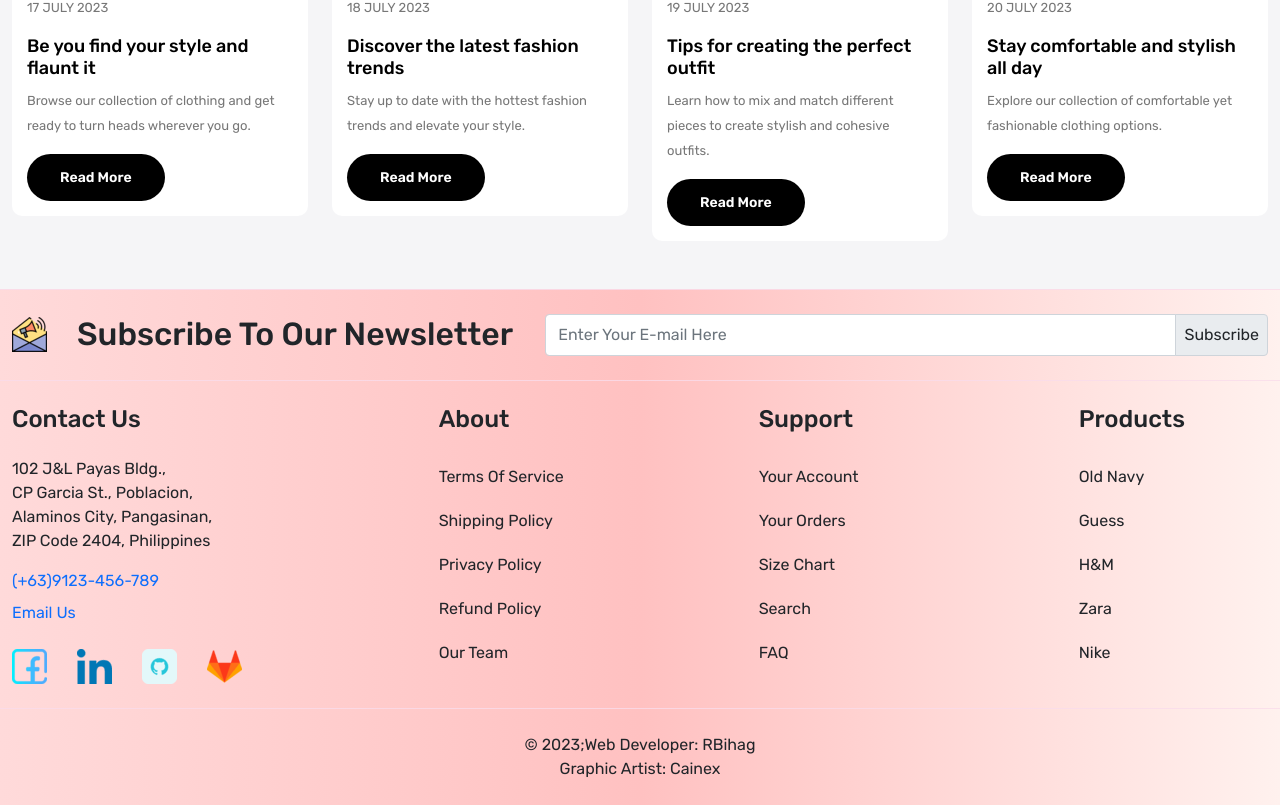
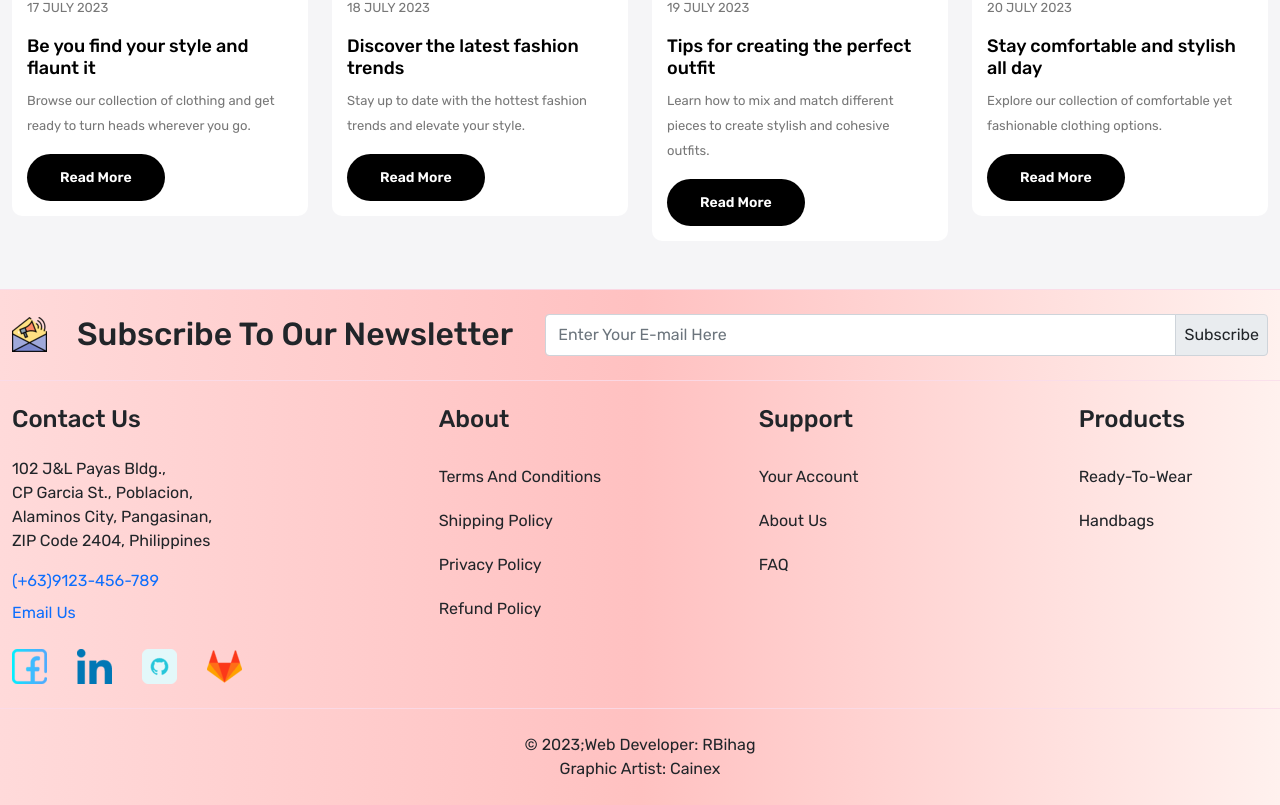
Before and after one commit to Rbihag/ecomm-app, a React (Create React App) app: page / in a window 1280 px wide. Shown: the part 4476-5281 px from the top of the page. Built offline with nearby package versions, Linux system fonts and the light colour scheme.

Commit message:
added policy pages

```diff
--- a/src/App.css
+++ b/src/App.css
@@ -739,5 +739,13 @@ color: var(--color-1c1c1b);
   color: var(--color-777777);
 } */
 
+/* auth card end */
 
-/* auth card end */
+/* policy section start */
+
+.policy{
+  background-color: white;
+  padding: 30px;
+}
+
+/* policy section end */
--- a/src/App.js
+++ b/src/App.js
@@ -16,6 +16,10 @@ import Login from './pages/Login.js';
 import Forgotpassword from './pages/Forgotpassword.js';
 import Signup from './pages/Signup.js';
 import Resetpassword from './pages/Resetpassword.js';
+import PrivacyPolicy from './pages/PrivacyPolicy.js';
+import RefundPolicy from './pages/RefundPolicy.js';
+import ShippingPolicy from './pages/ShippingPolicy.js';
+import TermsAndConditions from './pages/TermsAndConditions.js';
 
 function App() {
   return (
@@ -33,6 +37,10 @@ function App() {
             <Route path="forgot-password" element={<Forgotpassword />} />
             <Route path="sign-up" element={<Signup />} />
             <Route path="reset-password" element={<Resetpassword />} />
+            <Route path="privacy-policy" element={<PrivacyPolicy />} />
+            <Route path="refund-policy" element={<RefundPolicy />} />
+            <Route path="shipping-policy" element={<ShippingPolicy />} />
+            <Route path="terms-conditions" element={<TermsAndConditions />} />
           </Route>
         </Routes>
       </BrowserRouter>
--- a/src/components/Footer.js
+++ b/src/components/Footer.js
@@ -47,31 +47,25 @@ const Footer = () => {
                         <div className='col-3'>
                             <h4 className='mb-4'>About</h4>
                             <div className='footer-link d-flex flex-column'>
-                                <NavLink className="text-dark py-2 mb-1">Terms Of Service</NavLink>
-                                <NavLink className="text-dark py-2 mb-1">Shipping Policy</NavLink>
-                                <NavLink className="text-dark py-2 mb-1">Privacy Policy</NavLink>
-                                <NavLink className="text-dark py-2 mb-1">Refund Policy</NavLink>
-                                <NavLink className="text-dark py-2 mb-1">Our Team</NavLink>
+                                <NavLink to='/terms-conditions' className="text-dark py-2 mb-1">Terms And Conditions</NavLink>
+                                <NavLink to='/shipping-policy' className="text-dark py-2 mb-1">Shipping Policy</NavLink>
+                                <NavLink to='/privacy-policy' className="text-dark py-2 mb-1">Privacy Policy</NavLink>
+                                <NavLink to='/refund-policy' className="text-dark py-2 mb-1">Refund Policy</NavLink>
                             </div>
                         </div>
                         <div className='col-3'>
                             <h4 className='mb-4'>Support</h4>
                             <div className='footer-link d-flex flex-column'>
                                 <NavLink className="text-dark py-2 mb-1">Your Account</NavLink>
-                                <NavLink className="text-dark py-2 mb-1">Your Orders</NavLink>
-                                <NavLink className="text-dark py-2 mb-1">Size Chart</NavLink>
-                                <NavLink className="text-dark py-2 mb-1">Search</NavLink>
+                                <NavLink className="text-dark py-2 mb-1">About Us</NavLink>
                                 <NavLink className="text-dark py-2 mb-1">FAQ</NavLink>
                             </div>
                         </div>
                         <div className='col-2'>
                             <h4 className='mb-4'>Products</h4>
                             <div className='footer-link d-flex flex-column'>
-                                <NavLink className="text-dark py-2 mb-1">Old Navy</NavLink>
-                                <NavLink className="text-dark py-2 mb-1">Guess</NavLink>
-                                <NavLink className="text-dark py-2 mb-1">H&M</NavLink>
-                                <NavLink className="text-dark py-2 mb-1">Zara</NavLink>
-                                <NavLink className="text-dark py-2 mb-1">Nike</NavLink>
+                                <NavLink className="text-dark py-2 mb-1">Ready-To-Wear</NavLink>
+                                <NavLink className="text-dark py-2 mb-1">Handbags</NavLink>
                             </div>
                         </div>
                     </div>
--- /dev/null
+++ b/src/pages/PrivacyPolicy.js
@@ -0,0 +1,26 @@
+import React from 'react'
+import Meta from '../components/Meta'
+import BreadCrumb from '../components/BreadCrumb'
+// import { Link } from 'react-router-dom'
+
+const PrivacyPolicy = () => {
+    return (
+        <>
+            <Meta title={'Privacy Policy'} />
+            <BreadCrumb title='Privacy Policy' />
+            <section className='policy-wrapper py-5 home-wrapper-2'>
+                <div className='container-xxl'>
+                    <div className='row'>
+                        <div className='col-12'>
+                            <div className='policy'>
+
+                            </div>
+                        </div>
+                    </div>
+                </div>
+            </section>
+        </>
+    )
+}
+
+export default PrivacyPolicy
--- /dev/null
+++ b/src/pages/RefundPolicy.js
@@ -0,0 +1,26 @@
+import React from 'react'
+import Meta from '../components/Meta'
+import BreadCrumb from '../components/BreadCrumb'
+// import { Link } from 'react-router-dom'
+
+const RefundPolicy = () => {
+    return (
+        <>
+            <Meta title={'Refund Policy'} />
+            <BreadCrumb title='Refund Policy' />
+            <section className='policy-wrapper py-5 home-wrapper-2'>
+                <div className='container-xxl'>
+                    <div className='row'>
+                        <div className='col-12'>
+                            <div className='policy'>
+
+                            </div>
+                        </div>
+                    </div>
+                </div>
+            </section>
+        </>
+    )
+}
+
+export default RefundPolicy
--- /dev/null
+++ b/src/pages/ShippingPolicy.js
@@ -0,0 +1,26 @@
+import React from 'react'
+import Meta from '../components/Meta'
+import BreadCrumb from '../components/BreadCrumb'
+// import { Link } from 'react-router-dom'
+
+const ShippingPolicy = () => {
+    return (
+        <>
+            <Meta title={'Shipping Policy'} />
+            <BreadCrumb title='Shipping Policy' />
+            <section className='policy-wrapper py-5 home-wrapper-2'>
+                <div className='container-xxl'>
+                    <div className='row'>
+                        <div className='col-12'>
+                            <div className='policy'>
+
+                            </div>
+                        </div>
+                    </div>
+                </div>
+            </section>
+        </>
+    )
+}
+
+export default ShippingPolicy
--- /dev/null
+++ b/src/pages/TermsAndConditions.js
@@ -0,0 +1,26 @@
+import React from 'react'
+import Meta from '../components/Meta'
+import BreadCrumb from '../components/BreadCrumb'
+// import { Link } from 'react-router-dom'
+
+const TermsAndConditions = () => {
+  return (
+    <>
+      <Meta title={'Terms and Conditions'} />
+      <BreadCrumb title='Terms and Conditions' />
+      <section className='policy-wrapper py-5 home-wrapper-2'>
+        <div className='container-xxl'>
+          <div className='row'>
+            <div className='col-12'>
+              <div className='policy'>
+
+              </div>
+            </div>
+          </div>
+        </div>
+      </section>
+    </>
+  )
+}
+
+export default TermsAndConditions
```
Also changed, not shown: src/pages/SingleProduct.js (added, +11 -0 lines).
